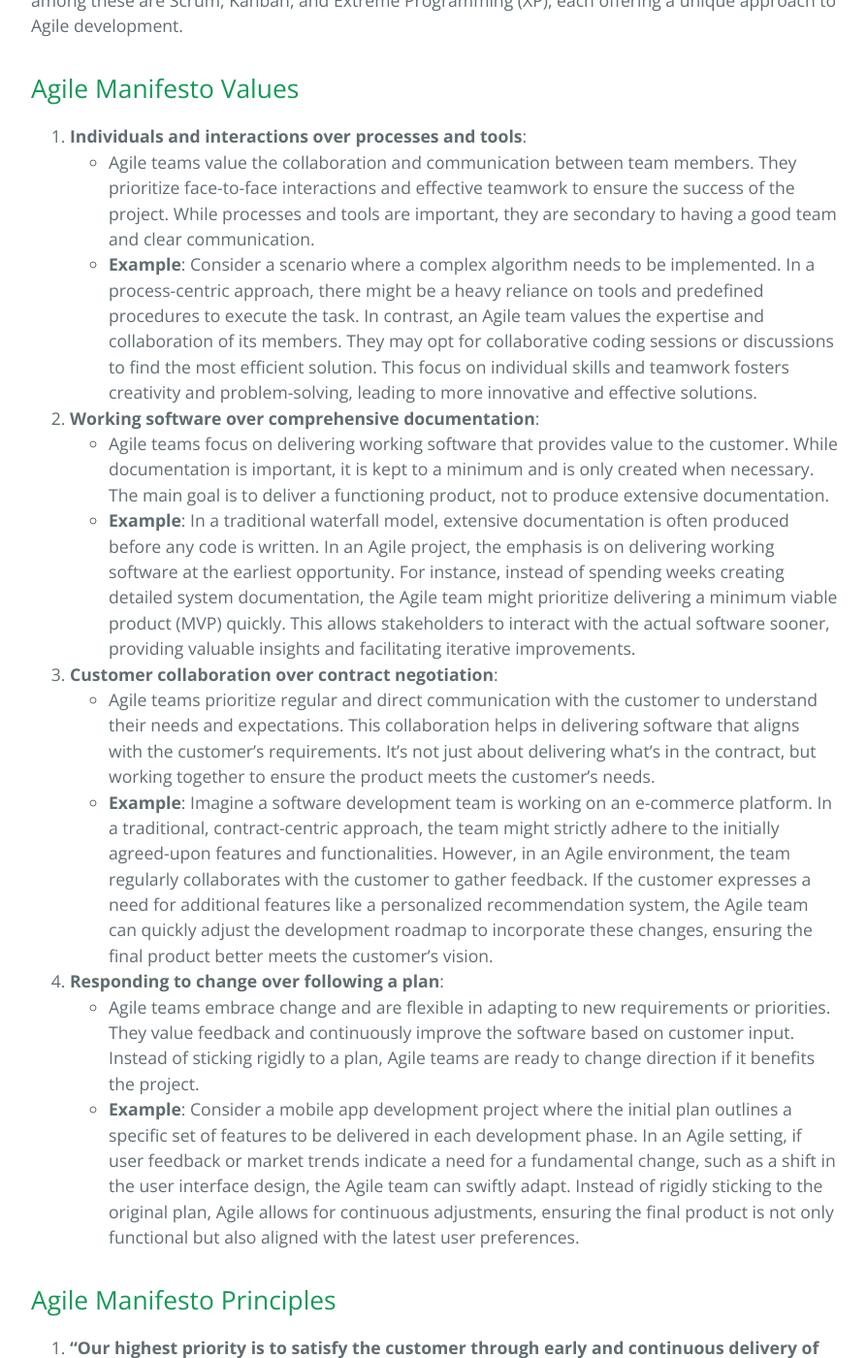
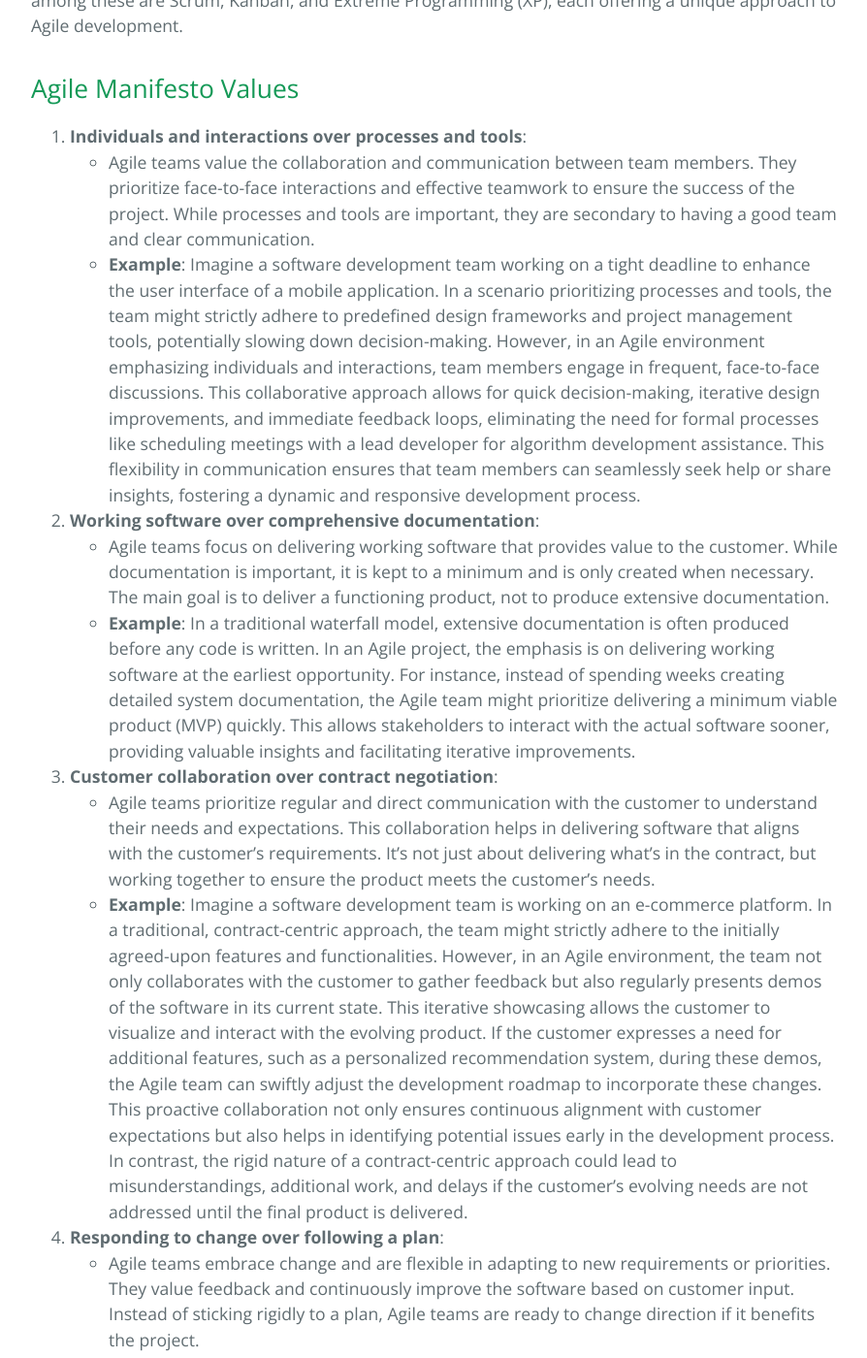
Before and after one commit to learning-software-engineering/learning-software-engineering.github.io, a Jekyll site: the page built from Topics/Software_Engineering/Agile.md, in a window 1280 px wide and 1400 px high, scrolled down 1322 px. Shown: the whole window at 97% size, without its empty margins (192-1086 px from the left). Built offline with Jekyll 4.4.1, drawn with Linux system fonts in a browser that asks for light colours; our own code applies the rules of GitHub Pages for plain Markdown files.

Commit message:
Changed two of the examples for the Agile values to be more clear and better reflect the values.

```diff
--- a/Topics/Software_Engineering/Agile.md
+++ b/Topics/Software_Engineering/Agile.md
@@ -27,7 +27,7 @@ Following the establishment of the Agile Manifesto, various Agile methodologies
 
 1. **Individuals and interactions over processes and tools**:
     - Agile teams value the collaboration and communication between team members. They prioritize face-to-face interactions and effective teamwork to ensure the success of the project. While processes and tools are important, they are secondary to having a good team and clear communication.
-    - **Example**: Consider a scenario where a complex algorithm needs to be implemented. In a process-centric approach, there might be a heavy reliance on tools and predefined procedures to execute the task. In contrast, an Agile team values the expertise and collaboration of its members. They may opt for collaborative coding sessions or discussions to find the most efficient solution. This focus on individual skills and teamwork fosters creativity and problem-solving, leading to more innovative and effective solutions.
+    - **Example**: Imagine a software development team working on a tight deadline to enhance the user interface of a mobile application. In a scenario prioritizing processes and tools, the team might strictly adhere to predefined design frameworks and project management tools, potentially slowing down decision-making. However, in an Agile environment emphasizing individuals and interactions, team members engage in frequent, face-to-face discussions. This collaborative approach allows for quick decision-making, iterative design improvements, and immediate feedback loops, eliminating the need for formal processes like scheduling meetings with a lead developer for algorithm development assistance. This flexibility in communication ensures that team members can seamlessly seek help or share insights, fostering a dynamic and responsive development process.
 
 2. **Working software over comprehensive documentation**:
     - Agile teams focus on delivering working software that provides value to the customer. While documentation is important, it is kept to a minimum and is only created when necessary. The main goal is to deliver a functioning product, not to produce extensive documentation.
@@ -35,7 +35,7 @@ Following the establishment of the Agile Manifesto, various Agile methodologies
 
 3. **Customer collaboration over contract negotiation**:
     - Agile teams prioritize regular and direct communication with the customer to understand their needs and expectations. This collaboration helps in delivering software that aligns with the customer's requirements. It's not just about delivering what's in the contract, but working together to ensure the product meets the customer's needs.
-    - **Example**: Imagine a software development team is working on an e-commerce platform. In a traditional, contract-centric approach, the team might strictly adhere to the initially agreed-upon features and functionalities. However, in an Agile environment, the team regularly collaborates with the customer to gather feedback. If the customer expresses a need for additional features like a personalized recommendation system, the Agile team can quickly adjust the development roadmap to incorporate these changes, ensuring the final product better meets the customer's vision.
+    - **Example**: Imagine a software development team is working on an e-commerce platform. In a traditional, contract-centric approach, the team might strictly adhere to the initially agreed-upon features and functionalities. However, in an Agile environment, the team not only collaborates with the customer to gather feedback but also regularly presents demos of the software in its current state. This iterative showcasing allows the customer to visualize and interact with the evolving product. If the customer expresses a need for additional features, such as a personalized recommendation system, during these demos, the Agile team can swiftly adjust the development roadmap to incorporate these changes. This proactive collaboration not only ensures continuous alignment with customer expectations but also helps in identifying potential issues early in the development process. In contrast, the rigid nature of a contract-centric approach could lead to misunderstandings, additional work, and delays if the customer's evolving needs are not addressed until the final product is delivered.
 
 4. **Responding to change over following a plan**:
     - Agile teams embrace change and are flexible in adapting to new requirements or priorities. They value feedback and continuously improve the software based on customer input. Instead of sticking rigidly to a plan, Agile teams are ready to change direction if it benefits the project.
```
